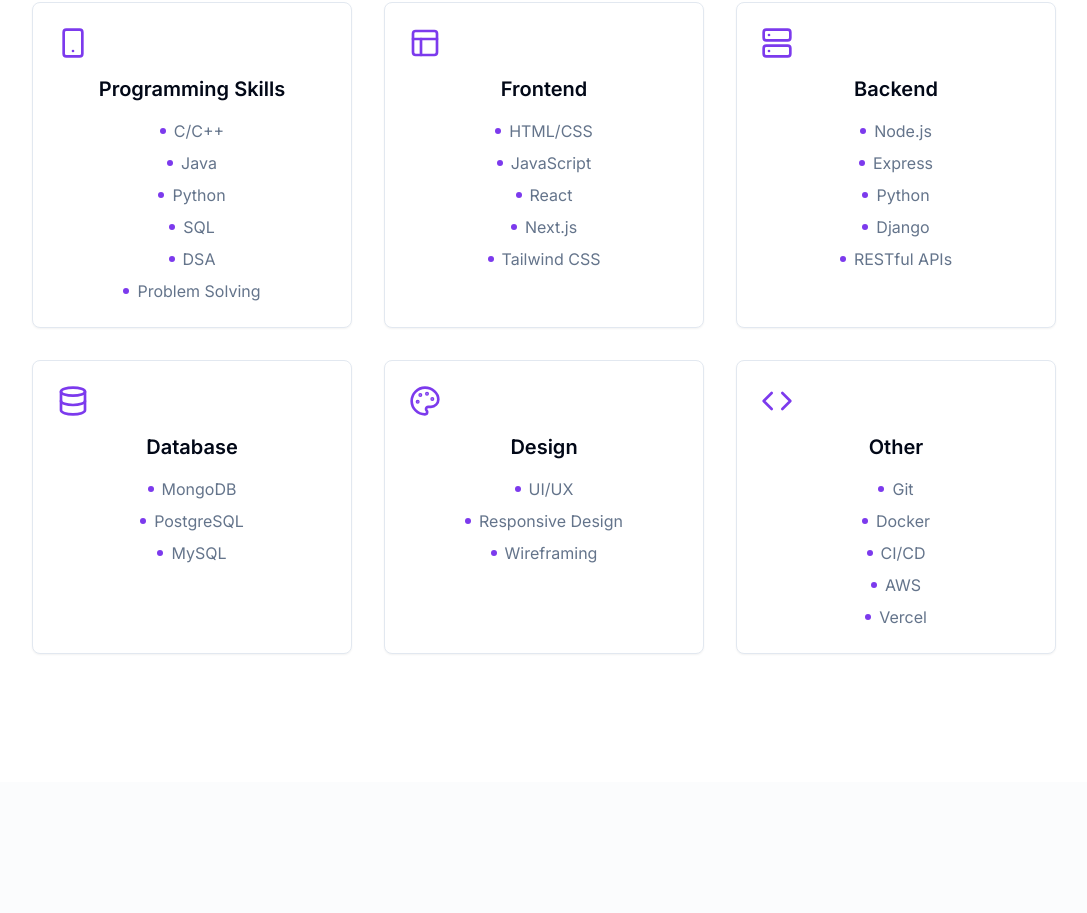
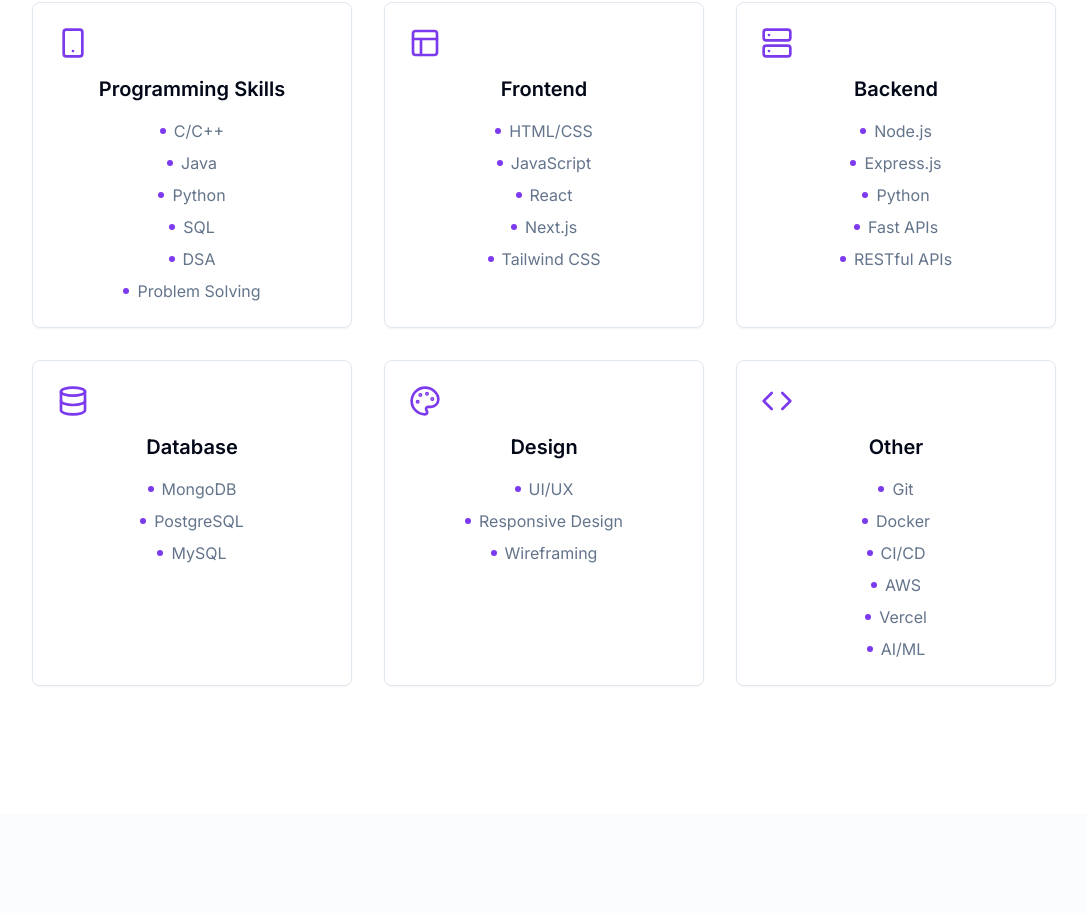
Before and after one commit to maneeshmkp/My-Personal-Portfolio, a Next.js app: page / in a window 1280 px wide. Shown: the part 2900-3813 px from the top of the page, without its empty margins (96-1183 px from the left). Built offline with nearby package versions, Linux system fonts and the light colour scheme.

Commit message:
updation in myskill section

```diff
--- a/components/skills.tsx
+++ b/components/skills.tsx
@@ -17,7 +17,7 @@ const skills = [
   {
     category: "Backend",
     icon: <Server className="h-8 w-8 mb-4 text-primary" />,
-    items: ["Node.js", "Express", "Python", "Django", "RESTful APIs"],
+    items: ["Node.js", "Express.js", "Python", "Fast APIs", "RESTful APIs"],
   },
   {
     category: "Database",
@@ -33,7 +33,7 @@ const skills = [
   {
     category: "Other",
     icon: <Code className="h-8 w-8 mb-4 text-primary" />,
-    items: ["Git", "Docker", "CI/CD", "AWS", "Vercel"],
+    items: ["Git", "Docker", "CI/CD", "AWS", "Vercel", "AI/ML"],
   },
 ]
 
```
